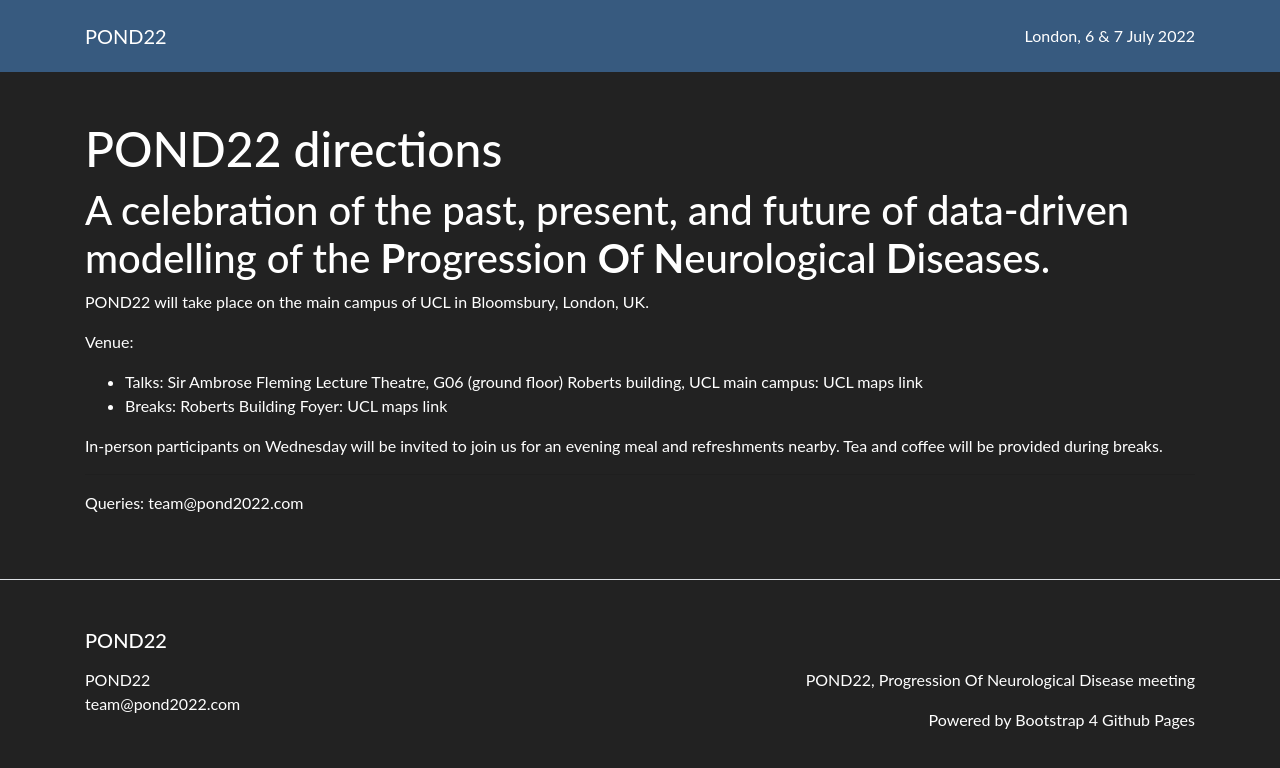
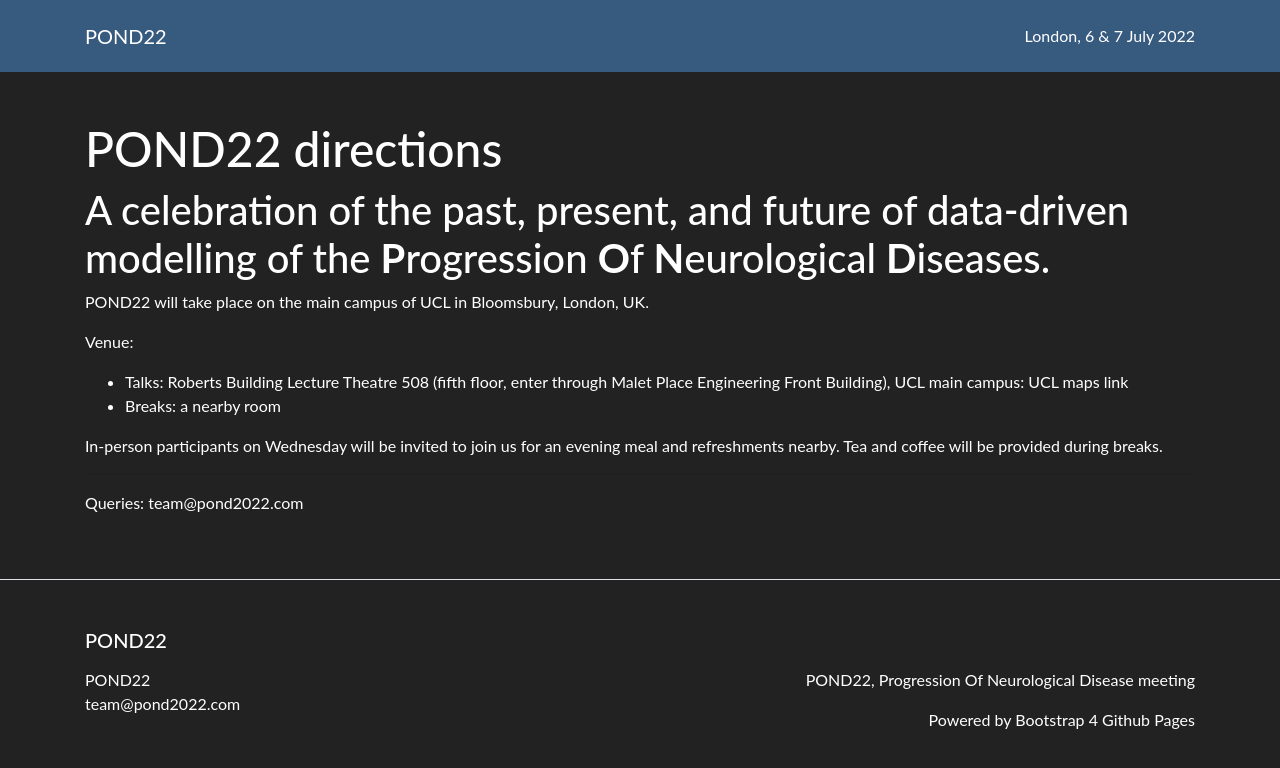
Before and after one commit to noxtoby/pond2022-bs4, a Jekyll site: the page built from directions.md, in a window 1280 px wide. Shown: the top 768 px of the page. Built offline with Jekyll 4.4.1, drawn with Linux system fonts in a browser that asks for light colours.

Commit message:
New location

```diff
--- a/directions.md
+++ b/directions.md
@@ -10,8 +10,8 @@ POND22 will take place on the main campus of UCL in Bloomsbury, London, UK.
 
 Venue:
 
-- Talks: Sir Ambrose Fleming Lecture Theatre, G06 (ground floor) Roberts building, UCL main campus: [UCL maps link](http://www.ucl.ac.uk/maps/sir-ambrose-fleming-lt)
-- Breaks: Roberts Building Foyer: [UCL maps link](http://www.ucl.ac.uk/maps/roberts-foyer)
+- Talks: Roberts Building Lecture Theatre 508 (fifth floor, enter through [Malet Place Engineering Front Building](https://www.ucl.ac.uk/maps/engineering-front-building)), UCL main campus: [UCL maps link](https://www.ucl.ac.uk/maps/roberts-508)
+- Breaks: a nearby room
 
 In-person participants on Wednesday will be invited to join us for an evening meal and refreshments nearby. Tea and coffee will be provided during breaks.
 
```
